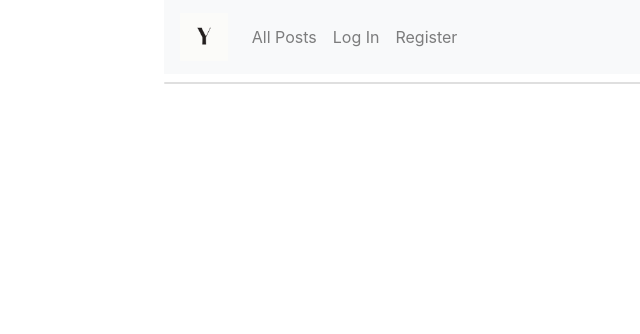
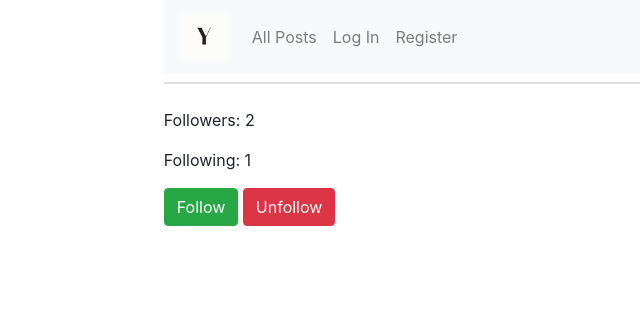
Before and after one commit to absurdity9/project4, a Django app: page /profile in a window 1280 px wide. Shown: the top 334 px of the page, without its empty margins (0-640 px from the left). Run offline with Django 3.2, Linux system fonts and the light colour scheme; some libraries are stand-ins or nearby versions.

Commit message:
+html placeholders for profile page

```diff
--- a/network/templates/network/profile.html
+++ b/network/templates/network/profile.html
@@ -4,9 +4,17 @@
 {% block body %}
   <div class="body">
     <div class="row justify-content-center">
-      <div class="col-9 mt-2">
-        <div id="postscontainer"></div>
-        <div id="myprofilecontainer"></div>
+        <div class="col-3 mt-2">
+          <div id="myprofilecontainer"></div>
+          <div id="followers" class="mt-3">Followers: 2</div>
+          <div id="followedby" class="mt-3">Following: 1</div>
+          <div id="ctas" class="mt-3">
+            <button type="button" id='follow' class="btn btn-success">Follow</button>
+            <button type="button" id='unfollow' class="btn btn-danger">Unfollow</button>
+          </div>
+      </div>
+      <div class="col-6 mt-2">
+        <div id="postscontainer"></div
       </div>
     </div>
   </div>
```
